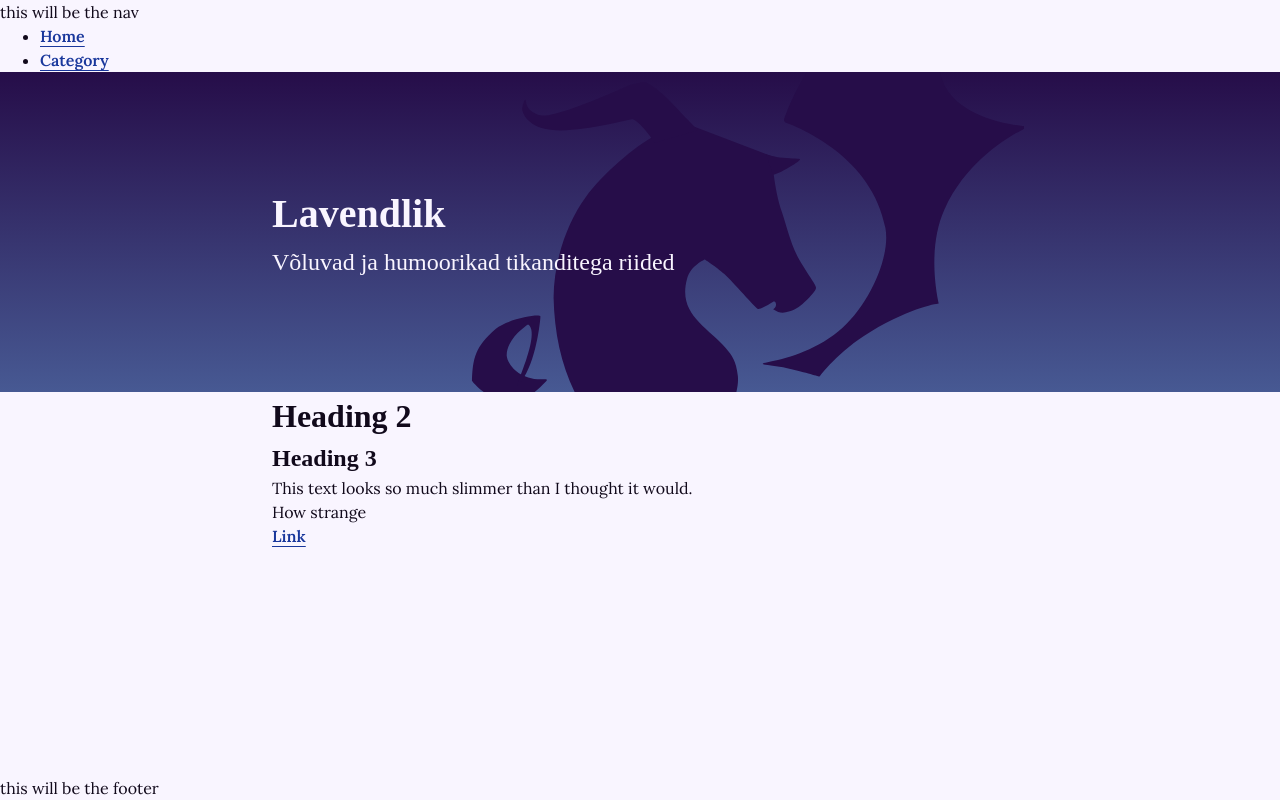
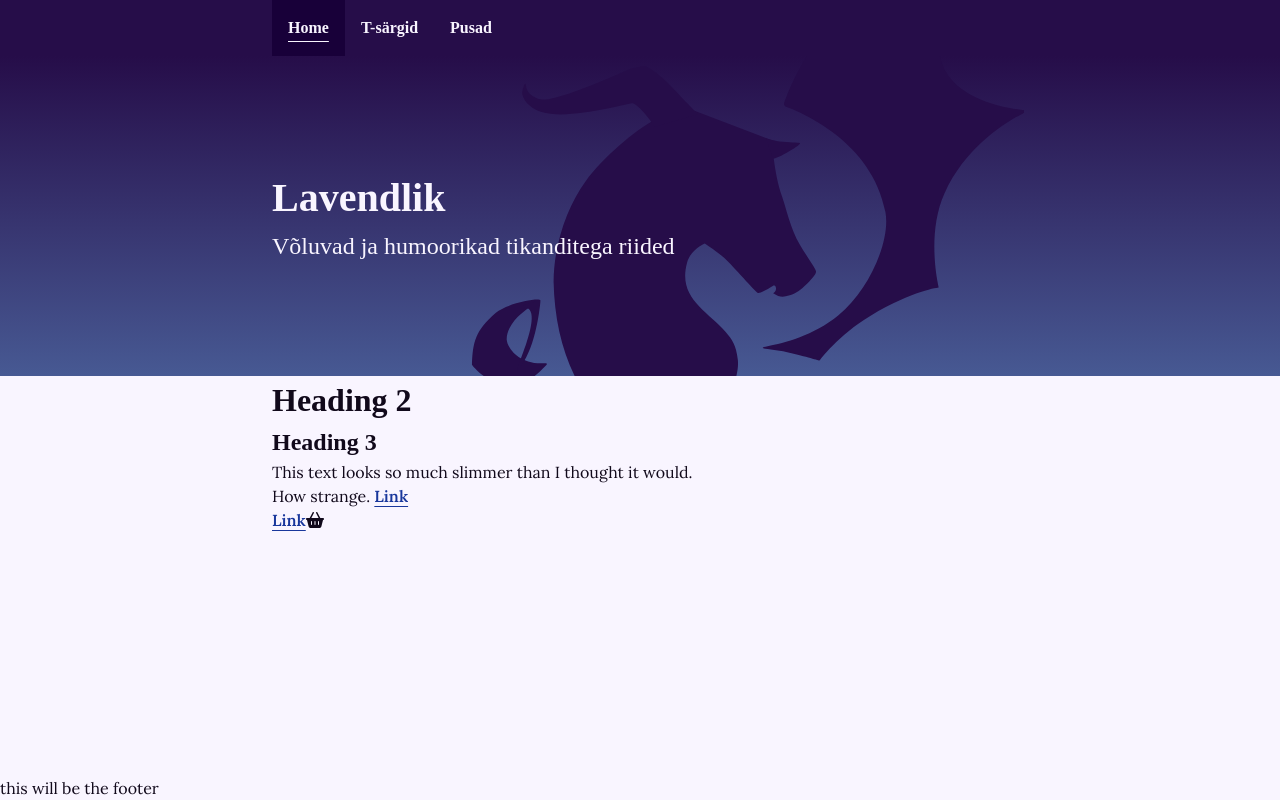
Before and after one commit to sireteller/lavendlik-shop, an Angular app: page / in a window 1280 px wide. Built offline with nearby package versions, Linux system fonts and the light colour scheme; a web font is replaced by a local one.

Commit message:
feat(nav): new component 'nav'

```diff
--- a/package.json
+++ b/package.json
@@ -17,6 +17,8 @@
     "@angular/platform-browser": "^19.2.0",
     "@angular/platform-browser-dynamic": "^19.2.0",
     "@angular/router": "^19.2.0",
+    "@fortawesome/angular-fontawesome": "^1.0.0",
+    "@fortawesome/free-solid-svg-icons": "^6.7.2",
     "prettier": "^3.5.2",
     "rxjs": "~7.8.0",
     "tslib": "^2.3.0",
--- a/src/app/app.component.html
+++ b/src/app/app.component.html
@@ -1,27 +1,5 @@
 <div>
-  <header>
-    <nav>
-      this will be the nav
-      <ul>
-        <li>
-          <a
-            routerLink=""
-            routerLinkActive="active"
-            ariaCurrentWhenActive="page"
-            >Home</a
-          >
-        </li>
-        <li>
-          <a
-            routerLink="/category"
-            routerLinkActive="active"
-            ariaCurrentWhenActive="page"
-            >Category</a
-          >
-        </li>
-      </ul>
-    </nav>
-  </header>
+  <app-nav></app-nav>
 
   <main>
     <router-outlet />
--- a/src/app/app.component.ts
+++ b/src/app/app.component.ts
@@ -1,9 +1,10 @@
 import { Component } from '@angular/core';
-import { RouterLink, RouterLinkActive, RouterOutlet } from '@angular/router';
+import { RouterOutlet } from '@angular/router';
+import { NavComponent } from './components/nav/nav.component';
 
 @Component({
   selector: 'app-root',
-  imports: [RouterOutlet, RouterLink, RouterLinkActive],
+  imports: [RouterOutlet, NavComponent],
   templateUrl: './app.component.html',
   styleUrl: './app.component.css',
   standalone: true,
--- a/src/app/app.routes.ts
+++ b/src/app/app.routes.ts
@@ -1,11 +1,6 @@
 import { Routes } from '@angular/router';
+import { CategoryComponent } from './views/category/category.component';
 export const routes: Routes = [
-  {
-    path: '',
-    title: 'Lavendlik',
-    loadComponent: () =>
-      import('./views/home/home.component').then((c) => c.HomeComponent),
-  },
   {
     path: 'category',
     title: 'Category | Lavendlik',
@@ -14,4 +9,17 @@ export const routes: Routes = [
         (c) => c.CategoryComponent,
       ),
   },
+  {
+    path: 'category/:categoryName',
+    loadComponent: () =>
+      import('./views/category/category.component').then(
+        (c) => c.CategoryComponent,
+      ),
+  },
+  {
+    path: '',
+    title: 'Lavendlik',
+    loadComponent: () =>
+      import('./views/home/home.component').then((c) => c.HomeComponent),
+  },
 ];
--- /dev/null
+++ b/src/app/components/nav/nav.component.css
@@ -0,0 +1,32 @@
+.nav {
+  background-color: var(--color-bg-accent);
+}
+
+.nav__list {
+  display: flex;
+  list-style: none;
+  padding: 0;
+}
+
+.nav__list-item {
+  display: flex;
+}
+
+.nav__list-link {
+  color: var(--color-text-accent);
+  font-family: var(--font-family-accent);
+  font-weight: var(--font-weight-bold);
+  padding: var(--spacing-medium);
+  text-decoration: none;
+  transition: background-color ease-out 0.1s;
+}
+
+.nav__list-link:hover {
+  background-color: var(--color-bg-accent--hover);
+}
+
+.nav__list-link[aria-current="page"] {
+  background-color: var(--color-bg-accent--active);
+  text-decoration: underline;
+  text-underline-offset: 0.5em;
+}
--- /dev/null
+++ b/src/app/components/nav/nav.component.html
@@ -0,0 +1,36 @@
+<header class="nav">
+  <nav class="util-container nav__container">
+    <ul class="nav__list">
+      <li class="nav__list-item">
+        <a
+          class="nav__list-link"
+          routerLink=""
+          routerLinkActive="active"
+          ariaCurrentWhenActive="page"
+          [routerLinkActiveOptions]="{ exact: true }"
+          >Home</a
+        >
+      </li>
+      <li class="nav__list-item">
+        <a
+          class="nav__list-link"
+          routerLink="/category/tshirts"
+          routerLinkActive="active"
+          ariaCurrentWhenActive="page"
+          [routerLinkActiveOptions]="{ exact: true }"
+          >T-särgid</a
+        >
+      </li>
+      <li class="nav__list-item">
+        <a
+          class="nav__list-link"
+          routerLink="/category/hoodies"
+          routerLinkActive="active"
+          ariaCurrentWhenActive="page"
+          [routerLinkActiveOptions]="{ exact: true }"
+          >Pusad</a
+        >
+      </li>
+    </ul>
+  </nav>
+</header>
--- a/src/app/views/category/category.component.ts
+++ b/src/app/views/category/category.component.ts
@@ -1,4 +1,5 @@
-import { Component } from '@angular/core';
+import { Component, OnInit } from '@angular/core';
+import { ActivatedRoute } from '@angular/router';
 
 @Component({
   selector: 'app-category',
@@ -7,4 +8,13 @@ import { Component } from '@angular/core';
   standalone: true,
   styleUrl: './category.component.css',
 })
-export class CategoryComponent {}
+export class CategoryComponent implements OnInit {
+  private categoryName?: string | null;
+
+  constructor(private route: ActivatedRoute) {}
+
+  ngOnInit() {
+    this.categoryName = this.route.snapshot.paramMap.get('categoryName');
+    console.log(this.categoryName);
+  }
+}
--- a/src/app/views/home/home.component.html
+++ b/src/app/views/home/home.component.html
@@ -14,6 +14,7 @@
   <h2>Heading 2</h2>
   <h3>Heading 3</h3>
   <p>This text looks so much slimmer than I thought it would.</p>
-  <p>How strange</p>
-  <a href="/">Link</a>
+  <p>How strange. <a routerLink="/category/bleh">Link</a></p>
+  <a routerLink="/category/bleh">Link</a>
+  <fa-icon [icon]="faBasketShopping"></fa-icon>
 </div>
--- a/src/app/views/home/home.component.ts
+++ b/src/app/views/home/home.component.ts
@@ -1,10 +1,15 @@
 import { Component } from '@angular/core';
+import { RouterLink } from '@angular/router';
+import { FontAwesomeModule } from '@fortawesome/angular-fontawesome';
+import { faBasketShopping } from '@fortawesome/free-solid-svg-icons';
 
 @Component({
   selector: 'app-home',
-  imports: [],
+  imports: [RouterLink, FontAwesomeModule],
   templateUrl: './home.component.html',
   standalone: true,
   styleUrl: './home.component.css',
 })
-export class HomeComponent {}
+export class HomeComponent {
+  faBasketShopping = faBasketShopping;
+}
```
Also changed, not shown: src/app/components/nav/nav.component.ts (added, +11 -0 lines), 2 other files (tests, documents, lock files or other folders).
